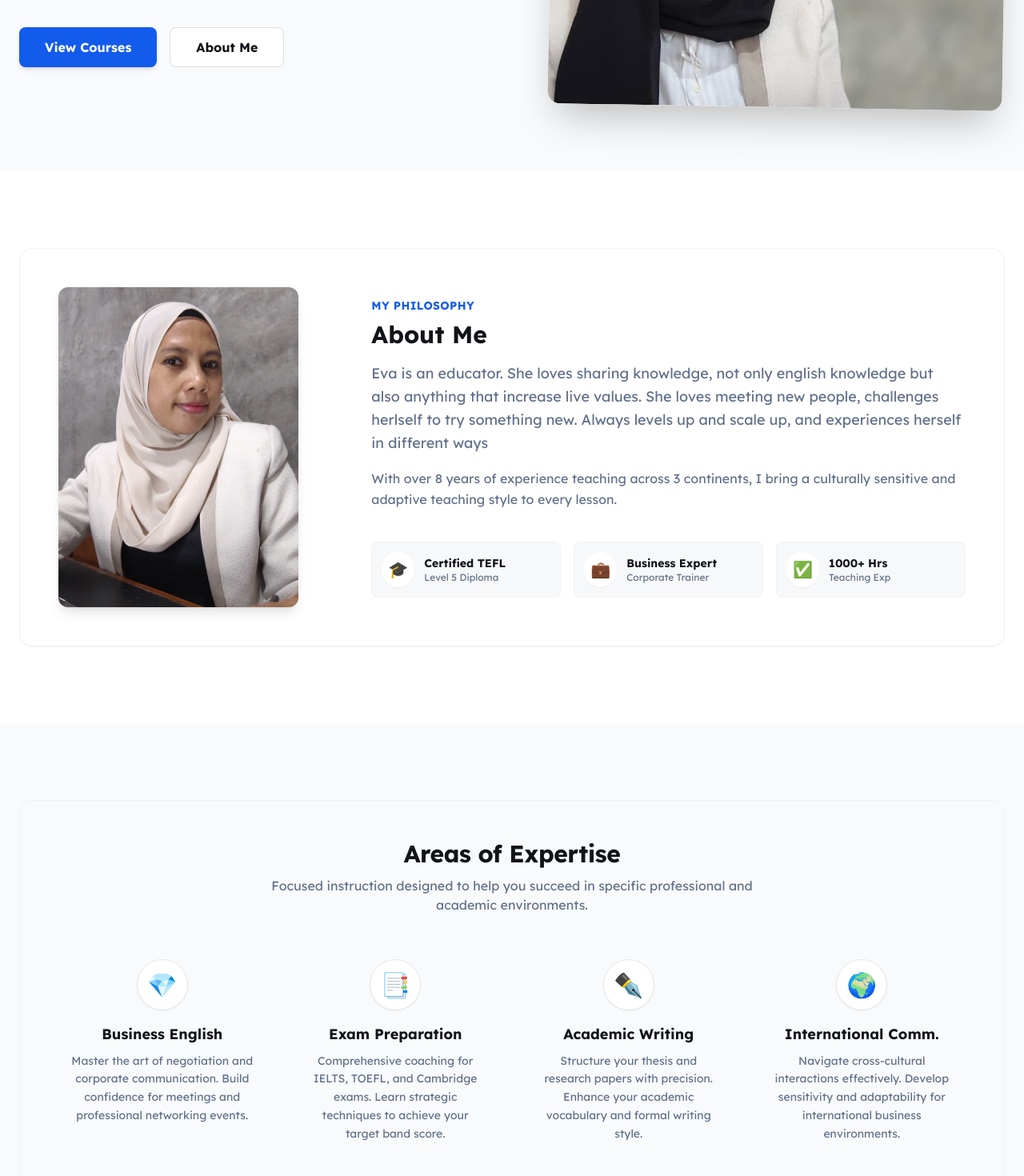
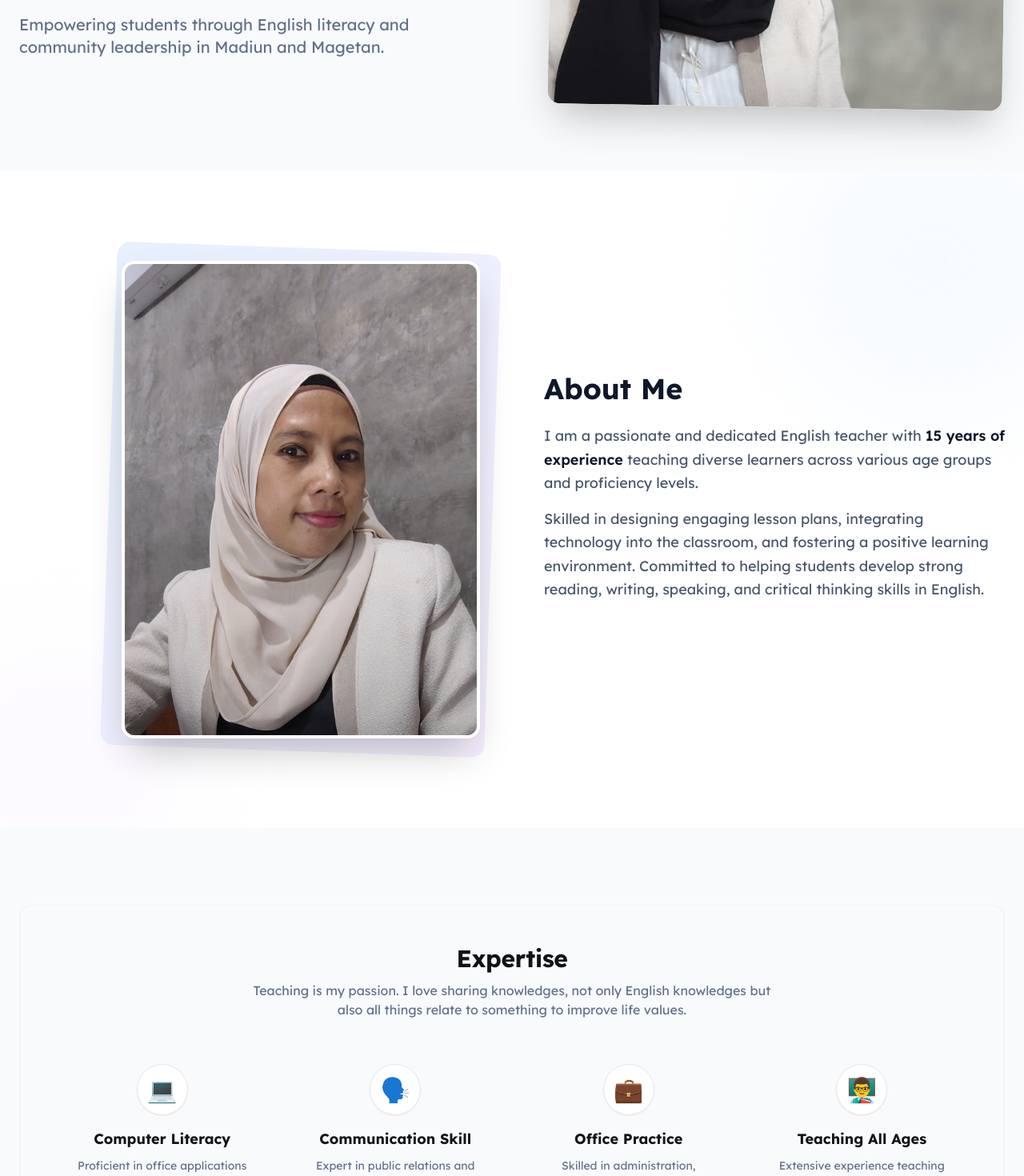
Before and after one commit to ruly13/project-digital-branding, a Next.js app: page /home in a window 1280 px wide. Shown: the part 420-1890 px from the top of the page at 80% size. Built offline with nearby package versions, Linux system fonts and the light colour scheme.

Commit message:
feat: Add initial home page layout with hero, about, expertise, and certifications sections.

```diff
--- a/src/components/home/komponen/AboutSection.tsx
+++ b/src/components/home/komponen/AboutSection.tsx
@@ -20,59 +20,54 @@ export default function AboutSection() {
         return () => clearInterval(interval);
     }, []);
 
-    const stats = [
-        { icon: "🎓", label: "Certified TEFL", sub: "Level 5 Diploma" },
-        { icon: "💼", label: "Business Expert", sub: "Corporate Trainer" },
-        { icon: "✅", label: "1000+ Hrs", sub: "Teaching Exp" },
-    ];
+    return (
+        <section id="about" className="py-20 md:py-28 bg-white relative overflow-hidden scroll-mt-20">
+            {/* Decorative Background Elements */}
+            <div className="absolute top-0 right-0 -mr-20 -mt-20 w-96 h-96 bg-blue-50 rounded-full blur-3xl opacity-50 pointer-events-none"></div>
+            <div className="absolute bottom-0 left-0 -ml-20 -mb-20 w-80 h-80 bg-purple-50 rounded-full blur-3xl opacity-50 pointer-events-none"></div>
 
-  return (
+            <div className="container mx-auto px-6 max-w-7xl relative z-10">
+                <div className="grid grid-cols-1 lg:grid-cols-2 gap-12 lg:gap-20 items-center">
 
-    <section id="about" className="py-12 md:py-24 bg-white scroll-mt-24">
-      <div className="container mx-auto px-6 max-w-7xl">
-        <div className="bg-white rounded-2xl p-8 lg:p-12 border border-[#f0f2f4] shadow-sm">
-            <div className="grid grid-cols-1 md:grid-cols-12 gap-10">
-                <div className="md:col-span-4 flex justify-center md:justify-start">
-                    <div className="w-full max-w-[300px] aspect-[3/4] rounded-xl shadow-lg relative overflow-hidden">
+                    {/* Left Column: Image Slider */}
+                    <div className="relative group flex justify-center lg:justify-end">
+                        <div className="relative w-full max-w-md aspect-[3/4]">
+                            {/* Decorative frame/backdrop */}
+                            <div className="absolute -inset-4 bg-gradient-to-br from-blue-100 to-purple-100 rounded-2xl rotate-2 opacity-70 group-hover:rotate-1 transition-transform duration-500"></div>
+
+                            <div className="relative w-full h-full rounded-2xl overflow-hidden shadow-2xl border-4 border-white">
                                 {images.map((img, index) => (
                                     <Image
                                         key={img}
                                         src={img}
                                         alt={`Profile Eva Lastiani ${index + 1}`}
                                         fill
-                                className={`object-cover object-center transition-opacity duration-1000 ease-in-out ${
+                                        className={`object-cover object-top transition-opacity duration-1000 ease-in-out ${
                                             index === currentImageIndex ? 'opacity-100' : 'opacity-0'
                                         }`}
-                                priority={index === 0} // Load gambar pertama secepat mungkin
-                                sizes="(max-width: 768px) 100vw, 300px"
+                                        priority={index === 0}
+                                        sizes="(max-width: 768px) 100vw, 500px"
                                     />
                                 ))}
+                                {/* Overlay gradient for depth */}
+                                <div className="absolute inset-0 bg-gradient-to-t from-black/20 to-transparent pointer-events-none"></div>
+                            </div>
                         </div>
                     </div>
 
-                <div className="md:col-span-8 flex flex-col justify-center gap-6">
-                    <div>
-                        <h3 className="text-primary font-bold tracking-wide uppercase text-sm mb-2">My Philosophy</h3>
-                        <h2 className="text-3xl font-bold text-[#111318] mb-4">About Me</h2>
-                        <div className="text-[#616f89] text-lg leading-relaxed mb-4">
-                           Eva is an educator. She loves sharing knowledge, not only english knowledge but also anything that increase live values. She loves meeting new people, challenges herlself to try something new. Always levels up and scale up, and experiences herself in different ways    </div>
-                        <p className="text-[#616f89] text-base leading-relaxed">
-                            With over 8 years of experience teaching across 3 continents, I bring a culturally sensitive and adaptive teaching style to every lesson.
+                    {/* Right Column: Content */}
+                    <div className="flex flex-col justify-center">
+                        <div className="mb-8">
+                            <h2 className="text-3xl md:text-4xl font-bold text-slate-900 mb-6">
+                                About Me
+                            </h2>
+                            <div className="text-slate-600 text-lg leading-relaxed space-y-4">
+                                <p>
+                                    I am a passionate and dedicated English teacher with <span className="font-semibold text-slate-900">15 years of experience</span> teaching diverse learners across various age groups and proficiency levels.
                                 </p>
-                    </div>
-
-                    <div className="grid grid-cols-1 sm:grid-cols-3 gap-4 pt-4">
-                        {stats.map((stat, index) => (
-                            <div key={index} className="flex items-center gap-3 p-3 rounded-lg bg-[#f0f2f4]/50 border border-[#f0f2f4]">
-                                <div className="text-primary bg-white p-2 rounded-full shadow-sm flex items-center justify-center text-xl">
-                                    {stat.icon}
-                                </div>
-                                <div className="flex flex-col">
-                                    <span className="font-bold text-sm text-[#111318]">{stat.label}</span>
-                                    <span className="text-xs text-[#616f89]">{stat.sub}</span>
-                                </div>
-                            </div>
-                        ))}
+                                <p>
+                                    Skilled in designing engaging lesson plans, integrating technology into the classroom, and fostering a positive learning environment. Committed to helping students develop strong reading, writing, speaking, and critical thinking skills in English.
+                                </p>
                             </div>
                         </div>
                     </div>
--- /dev/null
+++ b/src/components/home/komponen/CertificationsSection.tsx
@@ -0,0 +1,135 @@
+"use client";
+
+import Image from 'next/image';
+import { useState } from 'react';
+import { getCertifications, CertificationItem } from "../../../services/certificationService";
+
+export default function CertificationsSection() {
+    const certifications = getCertifications();
+    const [selectedCert, setSelectedCert] = useState<CertificationItem | null>(null);
+
+    return (
+        <section id="certifications" className="py-20 md:py-28 bg-slate-50 scroll-mt-20">
+            <div className="container mx-auto px-6 max-w-7xl">
+                <div className="text-center mb-16">
+                    <span className="inline-block py-1 px-3 rounded-full bg-blue-100 text-blue-600 text-sm font-bold tracking-wide uppercase mb-4">
+                        Credentials
+                    </span>
+                    <h2 className="text-3xl md:text-4xl font-bold text-slate-900 mb-4">
+                        Certifications & Awards
+                    </h2>
+                    <p className="text-slate-600 max-w-2xl mx-auto text-lg">
+                        Professional qualifications and recognition of expertise in English supervision and instruction.
+                    </p>
+                </div>
+
+                <div className="grid grid-cols-1 md:grid-cols-2 lg:grid-cols-3 gap-8">
+                    {certifications.map((cert) => (
+                        <div
+                            key={cert.id}
+                            onClick={() => setSelectedCert(cert)}
+                            className="group bg-white rounded-2xl overflow-hidden shadow-sm hover:shadow-xl transition-all duration-300 border border-slate-100 hover:-translate-y-1 cursor-pointer"
+                        >
+                            {/* Image Placeholder / Thumbnail */}
+                            <div className="relative aspect-[4/3] bg-slate-200 overflow-hidden">
+                                <div className="absolute inset-0 flex items-center justify-center text-slate-400">
+                                    <span className="material-symbols-outlined text-4xl">image</span>
+                                </div>
+
+                                {/* Image Component (Hidden if no src, but prepared) */}
+                                {/*
+                                   Note: Uncomment logic below if image paths are valid.
+                                   For now, showing placeholder icon primarily.
+                                */}
+                                <Image
+                                    src={cert.image}
+                                    alt={cert.title}
+                                    fill
+                                    className="object-cover transition-transform duration-500 group-hover:scale-105 opacity-0 sm:opacity-100" // Hide if dummy path is broken
+                                    onError={(e) => {
+                                        // Optional: Handle error by hiding image
+                                        const target = e.target as HTMLImageElement;
+                                        target.style.opacity = '0';
+                                    }}
+                                />
+
+                                {/* Overlay & Action */}
+                                <div className="absolute inset-0 bg-black/0 group-hover:bg-black/10 transition-colors flex items-center justify-center opacity-0 group-hover:opacity-100">
+                                    <button className="bg-white text-slate-900 px-4 py-2 rounded-lg font-medium shadow-lg transform translate-y-4 group-hover:translate-y-0 transition-all">
+                                        View Certificate
+                                    </button>
+                                </div>
+                            </div>
+
+                            <div className="p-6">
+                                <div className="flex justify-between items-start mb-2">
+                                    <span className="text-xs font-semibold text-blue-600 bg-blue-50 px-2 py-1 rounded">
+                                        {cert.date}
+                                    </span>
+                                </div>
+                                <h3 className="font-bold text-lg text-slate-900 mb-1 group-hover:text-blue-600 transition-colors">
+                                    {cert.title}
+                                </h3>
+                                <p className="text-sm text-slate-500 font-medium mb-3">
+                                    {cert.issuer}
+                                </p>
+                                <p className="text-sm text-slate-600 line-clamp-2">
+                                    {cert.description}
+                                </p>
+                            </div>
+                        </div>
+                    ))}
+                </div>
+
+                <div className="mt-12 text-center text-slate-500 text-sm">
+                    * Original certificates available upon request.
+                </div>
+            </div>
+
+            {/* POPUP MODAL */}
+            {selectedCert && (
+                <div
+                    className="fixed inset-0 z-50 flex items-center justify-center p-4 bg-black/80 backdrop-blur-sm transition-opacity duration-300"
+                    onClick={() => setSelectedCert(null)}
+                >
+                    <div
+                        className="relative w-full max-w-5xl bg-white rounded-2xl shadow-2xl overflow-hidden flex flex-col max-h-[90vh]"
+                        onClick={(e) => e.stopPropagation()}
+                    >
+                        {/* Close Button */}
+                        <button
+                            onClick={() => setSelectedCert(null)}
+                            className="absolute top-4 right-4 z-10 p-2 bg-black/50 hover:bg-black/70 text-white rounded-full transition-colors"
+                        >
+                            <span className="material-symbols-outlined text-xl">close</span>
+                        </button>
+
+                        {/* Image Container */}
+                        <div className="relative flex-1 bg-slate-100 min-h-[300px] md:min-h-[500px]">
+                            <div className="absolute inset-0 flex items-center justify-center text-slate-300">
+                                <span className="material-symbols-outlined text-6xl">image</span>
+                            </div>
+                            <Image
+                                src={selectedCert.image}
+                                alt={selectedCert.title}
+                                fill
+                                className="object-contain p-4"
+                            />
+                        </div>
+
+                        {/* Caption */}
+                        <div className="p-6 bg-white border-t border-slate-100">
+                            <h3 className="text-2xl font-bold text-slate-900">{selectedCert.title}</h3>
+                            <div className="flex items-center gap-2 mt-2 text-slate-500 text-sm">
+                                <span className="font-medium text-slate-700">{selectedCert.issuer}</span>
+                                <span>•</span>
+                                <span>{selectedCert.date}</span>
+                            </div>
+                            <p className="mt-3 text-slate-600">{selectedCert.description}</p>
+                        </div>
+                    </div>
+                </div>
+            )}
+        </section>
+    );
+}
--- a/src/components/home/komponen/ExpertiseSection.tsx
+++ b/src/components/home/komponen/ExpertiseSection.tsx
@@ -2,24 +2,24 @@
 export default function ExpertiseSection() {
   const expertise = [
     {
-      title: "Business English",
-      description: "Master the art of negotiation and corporate communication. Build confidence for meetings and professional networking events.",
-      icon: "💎"
+      title: "Computer Literacy",
+      description: "Proficient in office applications and digital learning tools",
+      icon: "💻"
     },
     {
-      title: "Exam Preparation",
-      description: "Comprehensive coaching for IELTS, TOEFL, and Cambridge exams. Learn strategic techniques to achieve your target band score.",
-      icon: "📑"
+      title: "Communication Skill",
+      description: "Expert in public relations and professional correspondence.",
+      icon: "🗣️"
     },
     {
-      title: "Academic Writing",
-      description: "Structure your thesis and research papers with precision. Enhance your academic vocabulary and formal writing style.",
-      icon: "✒️"
+      title: "Office Practice",
+      description: "Skilled in administration, scheduling, and office management.",
+      icon: "💼"
     },
     {
-      title: "International Comm.",
-      description: "Navigate cross-cultural interactions effectively. Develop sensitivity and adaptability for international business environments.",
-      icon: "🌍"
+      title: "Teaching All Ages",
+      description: "Extensive experience teaching from kids to adult students.",
+      icon: "👨‍🏫"
     }
   ];
 
@@ -29,9 +29,9 @@ export default function ExpertiseSection() {
       <div className="container mx-auto px-6 max-w-7xl">
          <div className="bg-[#f8fafc] rounded-2xl p-8 md:p-12 border border-[#f0f2f4]">
             <div className="text-center mb-10">
-              <h2 className="text-[#111318] text-3xl font-bold leading-tight tracking-[-0.015em]">Areas of Expertise</h2>
+              <h2 className="text-[#111318] text-3xl font-bold leading-tight tracking-[-0.015em]">Expertise</h2>
               <p className="text-[#616f89] mt-2 max-w-2xl mx-auto">
-                Focused instruction designed to help you succeed in specific professional and academic environments.
+                Teaching is my passion. I love sharing knowledges, not only English knowledges but also all things relate to something to improve life values.
               </p>
             </div>
 
--- a/src/components/home/komponen/HeroSection.tsx
+++ b/src/components/home/komponen/HeroSection.tsx
@@ -9,19 +9,11 @@ export default function HeroSection() {
             <div className="w-full lg:w-1/2 text-center lg:text-left">
                 <div className="flex flex-col gap-4">
                     <h1 className="text-[#111318] text-4xl md:text-5xl lg:text-6xl font-black leading-[1.1] tracking-[-0.033em] mb-6">
-                        Master English for a <span className="text-primary">Global World</span>
+                        Senior Educator & Branch Manager  <span className="text-primary">with 20+ Years of Experience</span>
                     </h1>
                     <h2 className="text-[#616f89] text-lg md:text-xl font-normal leading-relaxed max-w-2xl mx-auto lg:mx-0 mb-8">
-                        Tailored English instruction for professionals and students worldwide. Unlock your potential with personalized coaching.
+                        Empowering students through English literacy and community leadership in Madiun and Magetan.
                     </h2>
-                </div>
-                <div className="flex flex-wrap gap-4 justify-center lg:justify-start">
-                    <Link href="#courses" className="flex items-center justify-center px-8 py-3 bg-primary text-white font-bold rounded-lg hover:bg-blue-700 transition-all hover:scale-105 shadow-md">
-                        View Courses
-                    </Link>
-                    <Link href="#about" className="flex items-center justify-center px-8 py-3 bg-white text-[#111318] border border-[#dbdfe6] font-bold rounded-lg hover:bg-[#f0f2f4] transition-colors">
-                        About Me
-                    </Link>
                 </div>
             </div>
             <div className="w-full lg:w-1/2 relative">
--- a/src/components/home/page.tsx
+++ b/src/components/home/page.tsx
@@ -5,6 +5,7 @@ import AboutSection from "./komponen/AboutSection";
 import ExpertiseSection from "./komponen/ExpertiseSection";
 import ExperienceSection from "./komponen/ExperienceSection";
 import EducationSection from "./komponen/EducationSection";
+import CertificationsSection from "./komponen/CertificationsSection";
 import TestimonialSection from "./komponen/TestimonialSection";
 import SocialImpactSection from "./komponen/SocialImpactSection";
 import ContactSection from "./komponen/ContactSection";
@@ -19,6 +20,7 @@ export default function Home() {
             <ExpertiseSection />
             <ExperienceSection />
             <EducationSection />
+            <CertificationsSection />
             <TestimonialSection />
             <SocialImpactSection />
             <ContactSection />
--- /dev/null
+++ b/src/services/certificationService.ts
@@ -0,0 +1,32 @@
+export interface CertificationItem {
+  id: number;
+  title: string;
+  issuer: string;
+  date: string;
+  image: string;
+  description: string;
+}
+
+export const certificationsData: CertificationItem[] = [
+  {
+    id: 1,
+    title: "Certified TEFL - Level 5 Diploma",
+    issuer: "The TEFL Academy",
+    date: "2023",
+    image: "/img/certifications/cert1.jpg", // Placeholder path
+    description: "Qualifies to teach English as a foreign language worldwide.",
+  },
+  {
+    id: 2,
+    title: "Business English Specialist",
+    issuer: "Cambridge Assessment English",
+    date: "2021",
+    image: "/img/certifications/cert2.jpg", // Placeholder path
+    description: "Specialized certification for corporate training.",
+  },
+  // Add more certificates here as needed
+];
+
+export const getCertifications = (): CertificationItem[] => {
+  return certificationsData;
+};
```
Lines whose indentation alone changed are shown as unchanged.
